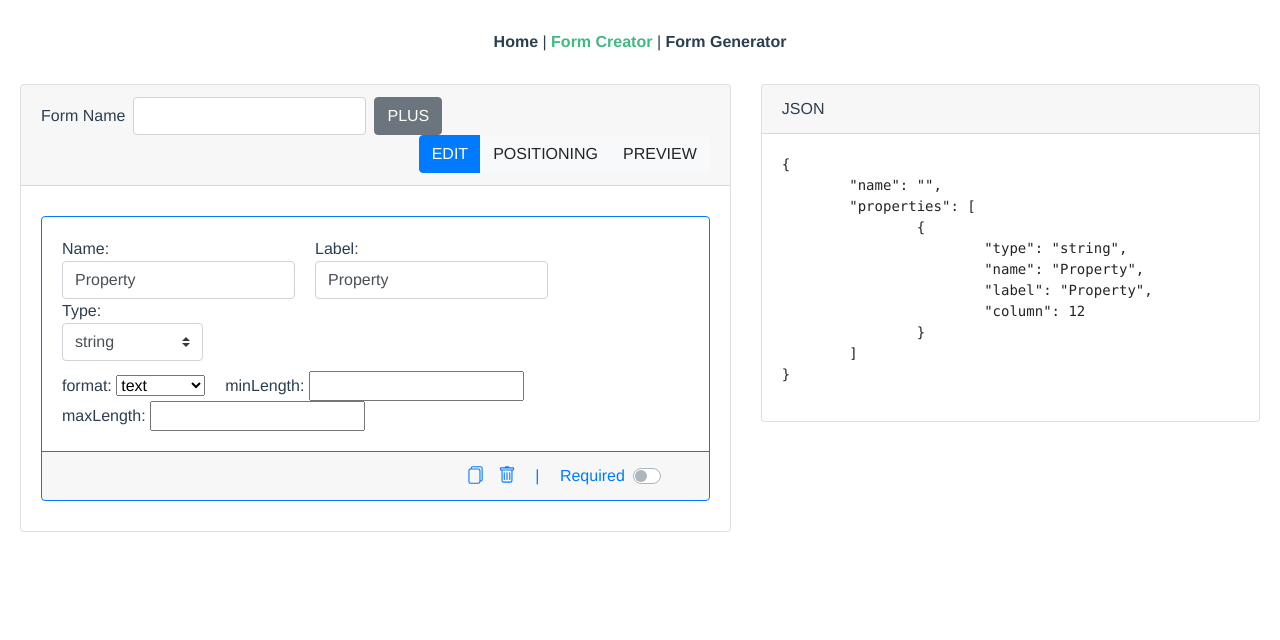
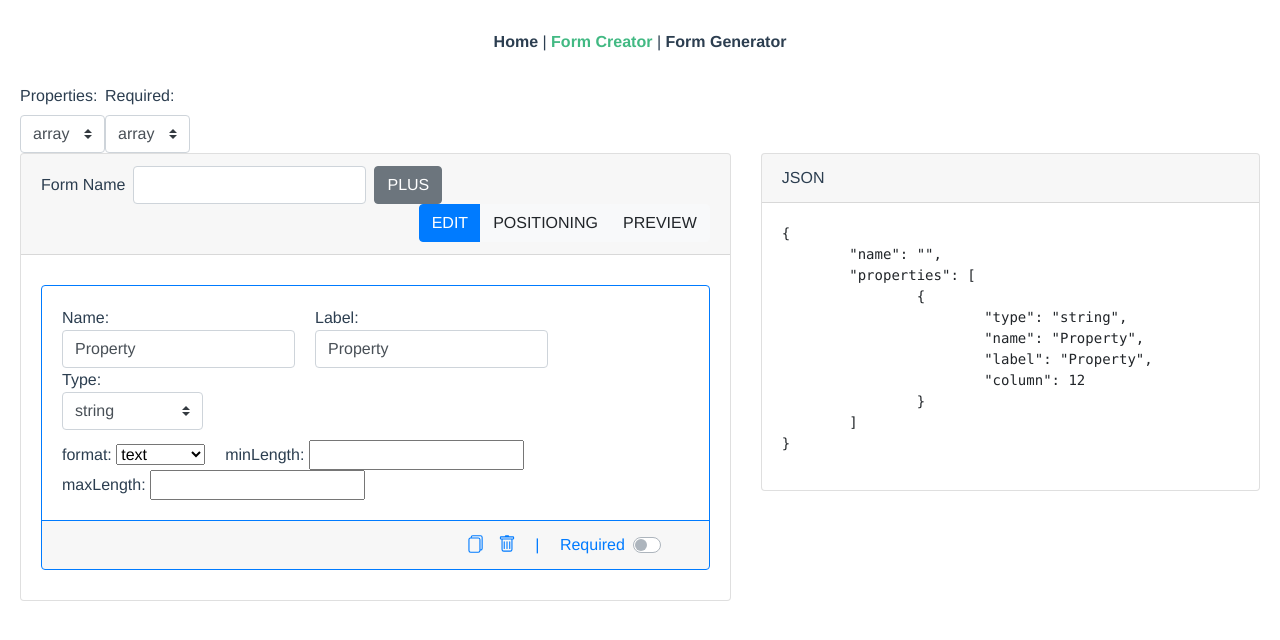
Before and after one commit to shijir0330/dynamic-form-front-end, a Vue app: page /form-creator in a window 1280 px wide. Shown: the top 640 px of the page. Built offline with nearby package versions, Linux system fonts and the light colour scheme.

Commit message:
soemthing

```diff
--- a/src/components/creator/DynamicFormCreator.vue
+++ b/src/components/creator/DynamicFormCreator.vue
@@ -1,11 +1,33 @@
 <template>
   <div>
+    <b-row>
+      <b-col>
+        <b-form inline>
+          <b-form-group label="Properties:">
+            <b-form-select v-model="properties">
+              <b-form-select-option value="array">array</b-form-select-option>
+              <b-form-select-option value="object">object</b-form-select-option>
+            </b-form-select>
+          </b-form-group>
+          <b-form-group label="Required:">
+            <b-form-select v-model="required">
+              <b-form-select-option value="array">array</b-form-select-option>
+              <b-form-select-option value="object">object</b-form-select-option>
+            </b-form-select>
+          </b-form-group>
+        </b-form>
+      </b-col>
+    </b-row>
+    <b-row>
+      <b-col>
+        <properties-editor v-model="schema" :properties="properties" :required="required"/>
+      </b-col>
+    </b-row>
 <!--    <div class="tab">-->
 <!--      <button class="tablinks" @click="changeTap($event, 'Editor')">Editor</button>-->
 <!--&lt;!&ndash;      <button class="tablinks" @click="changeTap($event, 'Position')">Position</button>&ndash;&gt;-->
 <!--      <button class="tablinks" @click="changeTap($event, 'Preview')">Preview</button>-->
 <!--    </div>-->
-    <properties-editor v-model="schema" properties="object"/>
 <!--    <div id="Editor" class="tabcontent">-->
 <!--      <h3>Editor</h3>-->
 <!--      <properties-editor v-model="schema"/>-->
@@ -32,6 +54,8 @@ export default {
   components: {PropertiesPosition, PropertiesEditor},
   data() {
     return {
+      properties: 'array',
+      required: 'array',
       schema: {
         name: '',
         properties: [{
```
